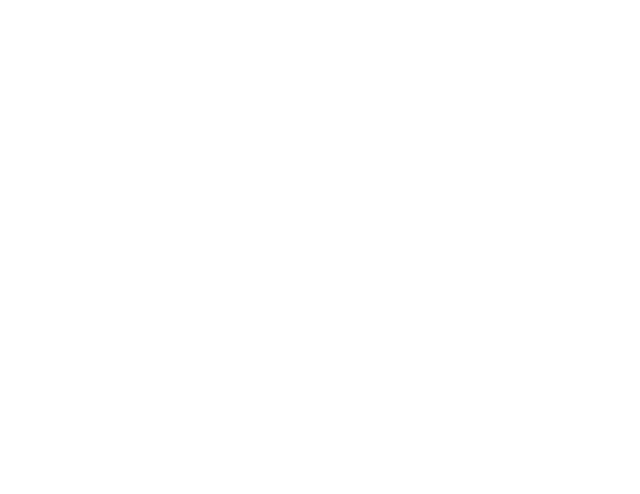
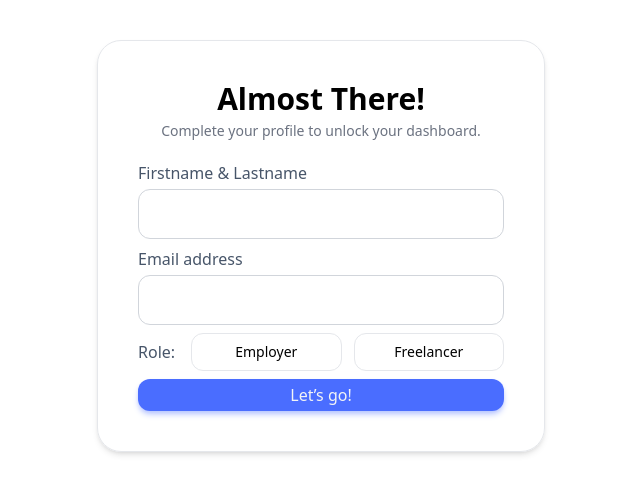
Before and after one commit to ArianMakiabadi/JobHop, a React (Vite) app: page /complete-profile in a window 1280 px wide. Before the commit this address had no page. Shown: the top 494 px of the page, without its empty margins (319-959 px from the left). Built offline with nearby package versions, Linux system fonts and the light colour scheme.

Commit message:
RadioButtons added

```diff
--- a/src/App.jsx
+++ b/src/App.jsx
@@ -2,6 +2,7 @@
 import Auth from "./pages/Auth";
 import { QueryClient, QueryClientProvider } from "@tanstack/react-query";
 import { Toaster } from "react-hot-toast";
+import CompleteProfile from "./pages/CompleteProfile";
 
 const queryClient = new QueryClient();
 
@@ -12,6 +13,7 @@
       <div className="container xl:max-w-screen-xl">
         <Routes>
           <Route path="/auth" element={<Auth />}></Route>
+          <Route path="/complete-profile" element={<CompleteProfile />}></Route>
         </Routes>
       </div>
     </QueryClientProvider>
--- /dev/null
+++ b/src/UI/RadioButton.jsx
@@ -0,0 +1,35 @@
+export default function RadioButton({
+  name, // input name="role"
+  value, // currently selected value
+  onChange, // callback to set state
+  id,
+  label,
+  checked,
+  stretch = false, // if true => buttons stretch evenly
+}) {
+  return (
+    <div className={`flex gap-4 items-center ${stretch ? "flex-1" : ""}`}>
+      <div className={`${stretch ? "flex-1" : ""}`}>
+        <input
+          type="radio"
+          name={name}
+          id={id}
+          value={value}
+          checked={checked}
+          onChange={onChange}
+          className="peer hidden"
+        />
+        <label
+          htmlFor={id}
+          className="cursor-pointer border rounded-xl px-4 py-2 flex items-center justify-center gap-2
+                         text-sm font-medium transition-all duration-200 ease-in-out
+                         hover:border-primary-500 peer-checked:border-primary-500
+                         peer-checked:bg-primary-800 peer-checked:text-white
+                         w-full"
+        >
+          {label}
+        </label>
+      </div>
+    </div>
+  );
+}
--- a/src/features/authentication/CheckOTPForm.jsx
+++ b/src/features/authentication/CheckOTPForm.jsx
@@ -67,7 +67,9 @@
           {isPending ? (
             <Loading />
           ) : (
-            <button className="w-full btn btn--primary">Verify</button>
+            <button type="submit" className="w-full btn btn--primary">
+              Verify
+            </button>
           )}
         </div>
         <div className="mb-4 text-center text-xs text-secondary-500">
--- /dev/null
+++ b/src/features/authentication/CompleteProfileForm.jsx
@@ -0,0 +1,61 @@
+import { useState } from "react";
+import TextField from "../../UI/TextField";
+import RadioButton from "../../UI/RadioButton";
+
+function CompleteProfileForm() {
+  const [name, setName] = useState("");
+  const [email, setEmail] = useState("");
+  const [role, setRole] = useState();
+
+  return (
+    <div className="flex justify-center border shadow-md px-10 pb-10 pt-10 mt-10 w-[28rem] mx-auto rounded-3xl">
+      <div className="w-full sm:max-w-sm">
+        <h2 className="text-center text-3xl font-bold mb-1">Almost There!</h2>
+        <p className="text-center text-sm text-secondary-500 mb-5">
+          Complete your profile to unlock your dashboard.
+        </p>
+
+        <form className="space-y-2">
+          <TextField
+            label="Firstname & Lastname"
+            onChange={(e) => setName(e.target.value)}
+            value={name}
+            name={name}
+          />
+          <TextField
+            label="Email address"
+            onChange={(e) => setEmail(e.target.value)}
+            value={email}
+            name={email}
+          />
+          <div className="flex gap-4 items-center mt-4">
+            <p className="text-slate-600">Role:</p>
+            <div className="flex gap-3 flex-1">
+              <RadioButton
+                name="role"
+                value="EMPLOYER"
+                id="EMPLOYER"
+                label="Employer"
+                stretch={true}
+                onChange={(e) => setRole(e.target.value)}
+                checked={role === "EMPLOYER"}
+              />
+              <RadioButton
+                name="role"
+                value="FREELANCER"
+                id="FREELANCER"
+                label="Freelancer"
+                stretch={true}
+                onChange={(e) => setRole(e.target.value)}
+                checked={role === "FREELANCER"}
+              />
+            </div>
+          </div>
+          <button className="btn btn--primary w-full">Let’s go!</button>
+        </form>
+      </div>
+    </div>
+  );
+}
+
+export default CompleteProfileForm;
--- /dev/null
+++ b/src/pages/CompleteProfile.jsx
@@ -0,0 +1,7 @@
+import CompleteProfileForm from "../features/authentication/CompleteProfileForm";
+
+function CompleteProfile() {
+  return <CompleteProfileForm />;
+}
+
+export default CompleteProfile;
```
